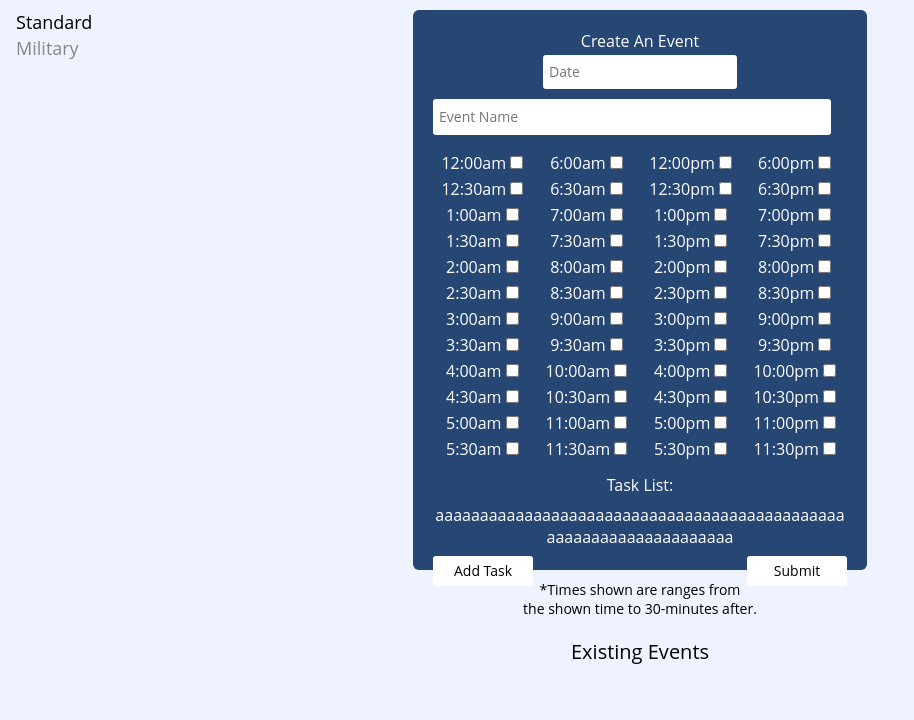
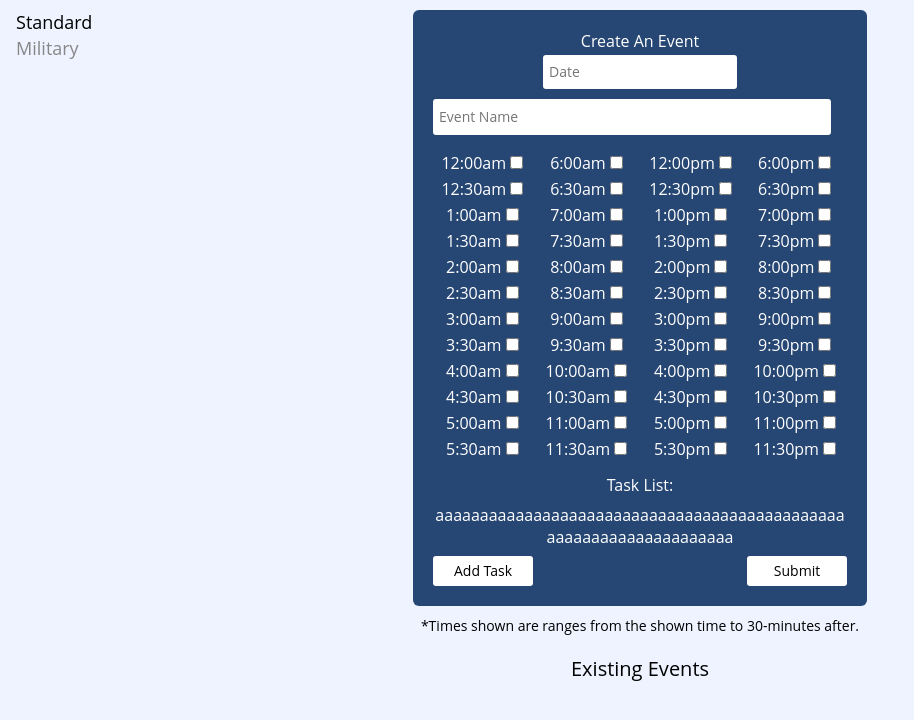
Before and after one commit to jbliss9821/project_2, a website: page admin.html in a window 1280 px wide. Shown: the whole page, without its empty margins (0-914 px from the left). Drawn offline with nearby package versions, Linux system fonts and the light colour scheme; no server answers.

Commit message:
Task list styling
Adjusting styling to fit the new task list.

```diff
--- a/css/styles.css
+++ b/css/styles.css
@@ -163,15 +163,15 @@ body {
 }
 
 #create-event-container {
-   display: block;
-   width:414px;
-   height:520px;
-   margin:10px auto;
-   padding:20px;
-   border-radius:6px;
-   background-color:#264673;
-   color:white;
-   text-align:center;
+    display: block;
+    width: 414px;
+    height: auto;
+    margin: 10px auto;
+    padding: 20px 20px 50px 20px;
+    border-radius: 6px;
+    background-color: #264673;
+    color: white;
+    text-align: center;
 }
 
 #datepicker-create {
```
